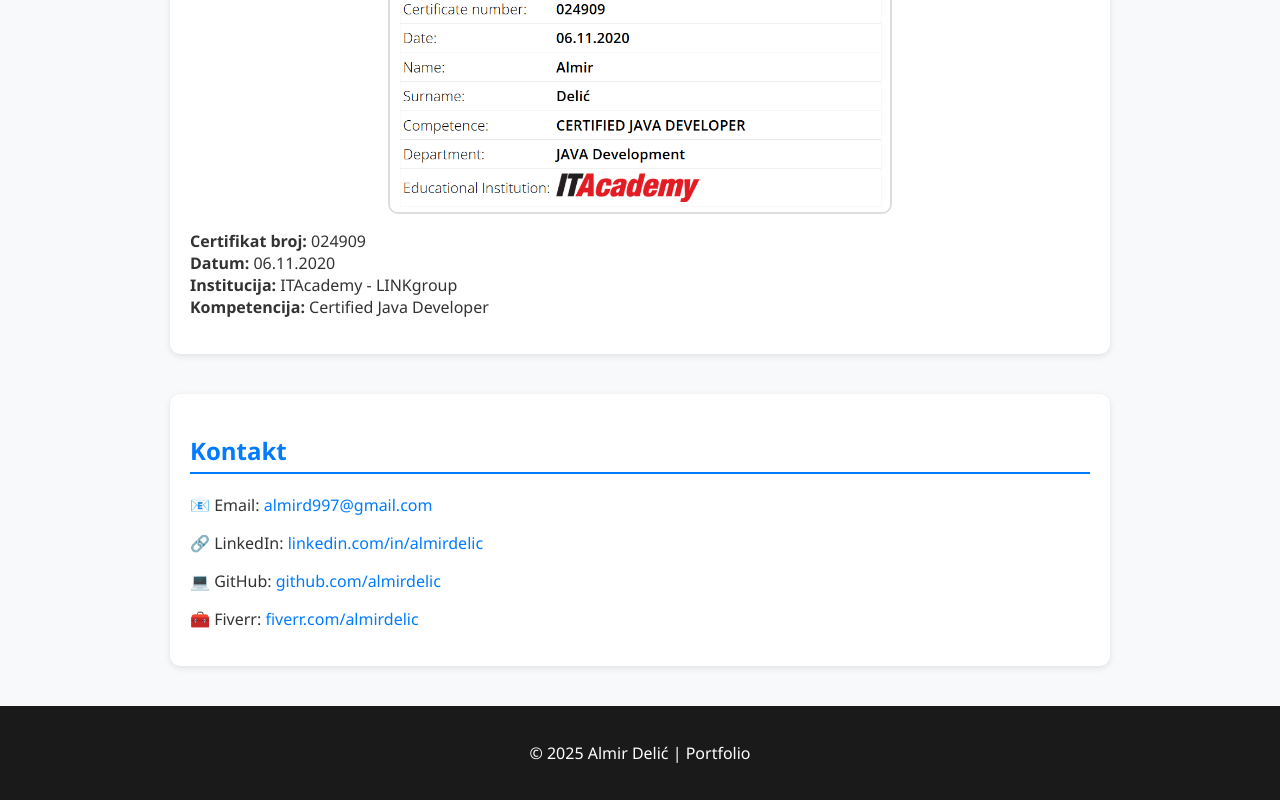
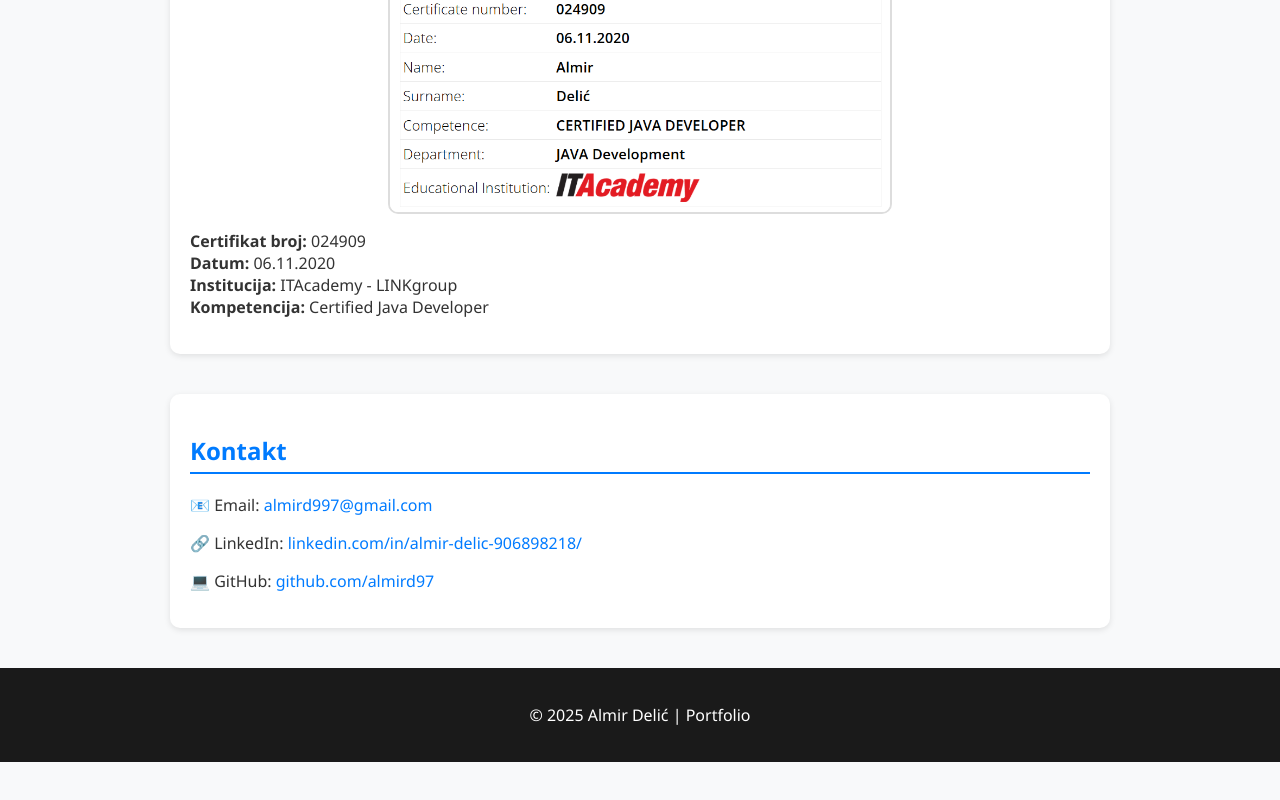
Before and after one commit to almird97/Portfolio, a plain HTML site: page index.html in a window 1280 px wide. Shown: the part 1724-2524 px from the top of the page. After the commit the page ends 2486 px from the top, so only its background shows below. Drawn offline with Linux system fonts and the light colour scheme.

Commit message:
Update index.html

```diff
--- a/index.html
+++ b/index.html
@@ -58,10 +58,9 @@
 
   <section id="contact">
     <h2>Kontakt</h2>
-    <p>📧 Email: <a href="mailto:almirdelic.dev@gmail.com">almird997@gmail.com</a></p>
-    <p>🔗 LinkedIn: <a href="https://linkedin.com" target="_blank">linkedin.com/in/almirdelic</a></p>
-    <p>💻 GitHub: <a href="https://github.com" target="_blank">github.com/almirdelic</a></p>
-    <p>🧰 Fiverr: <a href="https://fiverr.com" target="_blank">fiverr.com/almirdelic</a></p>
+    <p>📧 Email: <a href="mailto:almird997@gmail.com">almird997@gmail.com</a></p>
+    <p>🔗 LinkedIn: <a href="https://linkedin.com" target="_blank">linkedin.com/in/almir-delic-906898218/</a></p>
+    <p>💻 GitHub: <a href="https://github.com/almird97" target="_blank">github.com/almird97</a></p>
   </section>
 
   <footer>
```
